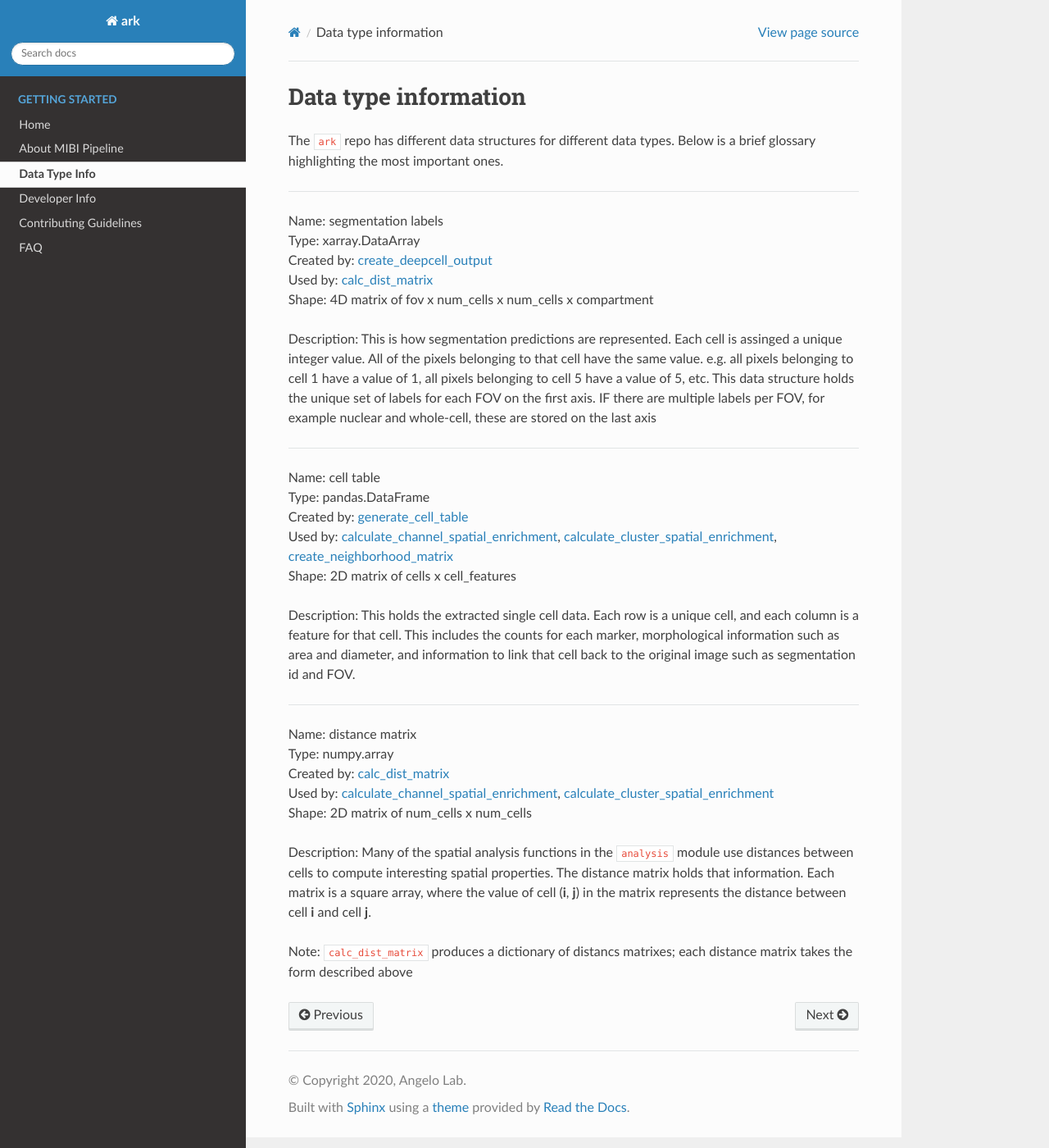
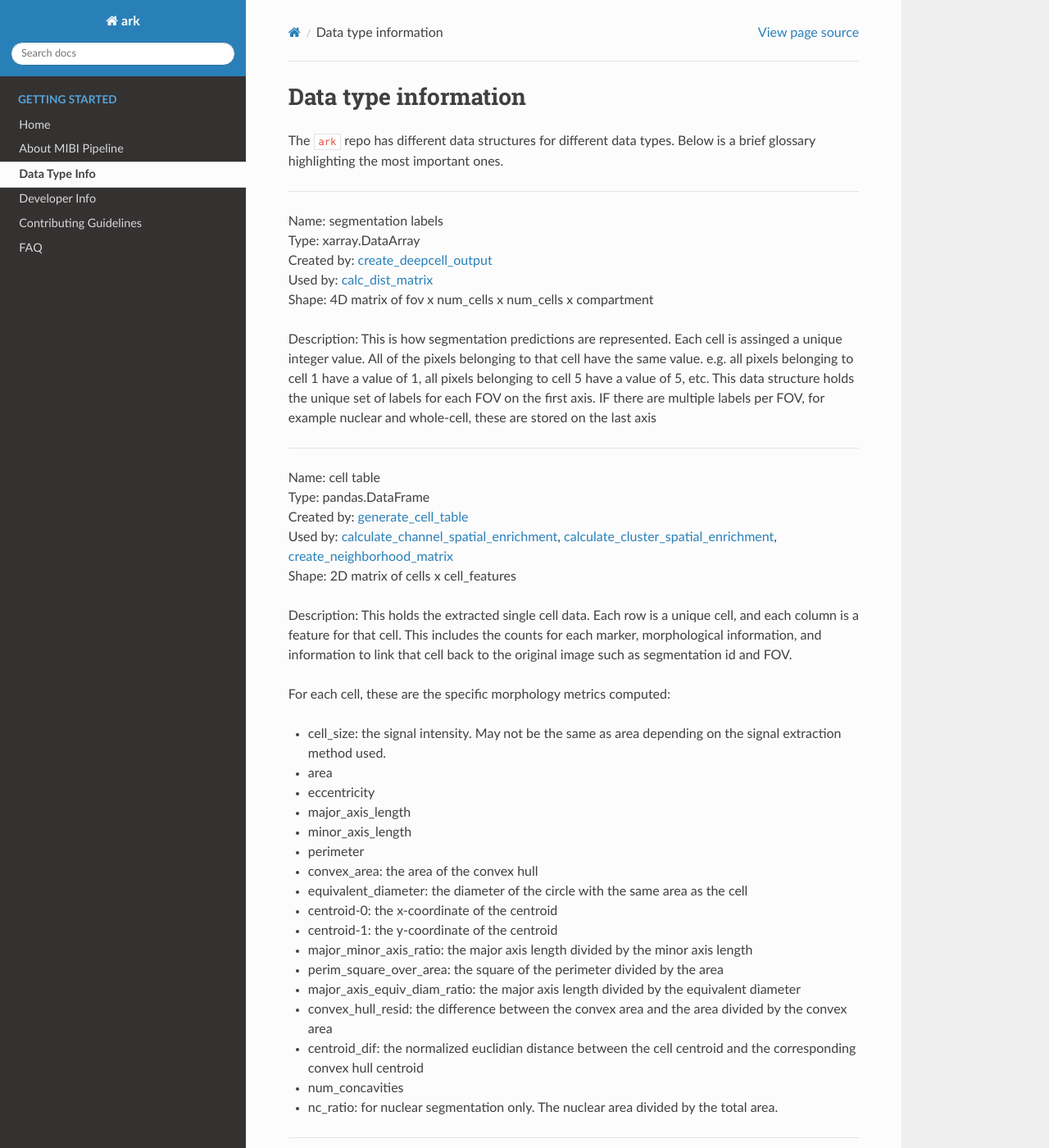
Before and after one commit to angelolab/ark-analysis, a Sphinx documentation site: the page built from docs/_rtd/data_types.md, in a window 1280 px wide and 1400 px high. Shown: the whole window at 82% size. Built offline with Sphinx 7.4.7 and the Read the Docs theme 2.0.0, drawn with Linux system fonts in a browser that asks for light colours; pages that are not in the unit, such as notebooks, are missing from menus.

Commit message:
Add morphology information to cell table description in docs

```diff
--- a/docs/_rtd/data_types.md
+++ b/docs/_rtd/data_types.md
@@ -21,7 +21,27 @@ Used by: [calculate_channel_spatial_enrichment](https://ark-analysis.readthedocs
 [create_neighborhood_matrix](https://ark-analysis.readthedocs.io/en/latest/_markdown/ark.segmentation.html#ark.segmentation.marker_quantification.generate_cell_data)
 Shape: 2D matrix of cells x cell_features
 
-Description: This holds the extracted single cell data. Each row is a unique cell, and each column is a feature for that cell. This includes the counts for each marker, morphological information such as area and diameter, and information to link that cell back to the original image such as segmentation id and FOV.
+Description: This holds the extracted single cell data. Each row is a unique cell, and each column is a feature for that cell. This includes the counts for each marker, morphological information, and information to link that cell back to the original image such as segmentation id and FOV.
+
+For each cell, these are the specific morphology metrics computed:
+
+* cell_size: the signal intensity. May not be the same as area depending on the signal extraction method used.
+* area
+* eccentricity
+* major_axis_length
+* minor_axis_length
+* perimeter
+* convex_area: the area of the convex hull
+* equivalent_diameter: the diameter of the circle with the same area as the cell
+* centroid-0: the x-coordinate of the centroid
+* centroid-1: the y-coordinate of the centroid
+* major_minor_axis_ratio: the major axis length divided by the minor axis length
+* perim_square_over_area: the square of the perimeter divided by the area
+* major_axis_equiv_diam_ratio: the major axis length divided by the equivalent diameter
+* convex_hull_resid: the difference between the convex area and the area divided by the convex area
+* centroid_dif: the normalized euclidian distance between the cell centroid and the corresponding convex hull centroid
+* num_concavities
+* nc_ratio: for nuclear segmentation only. The nuclear area divided by the total area.
 
 ---
 
```
